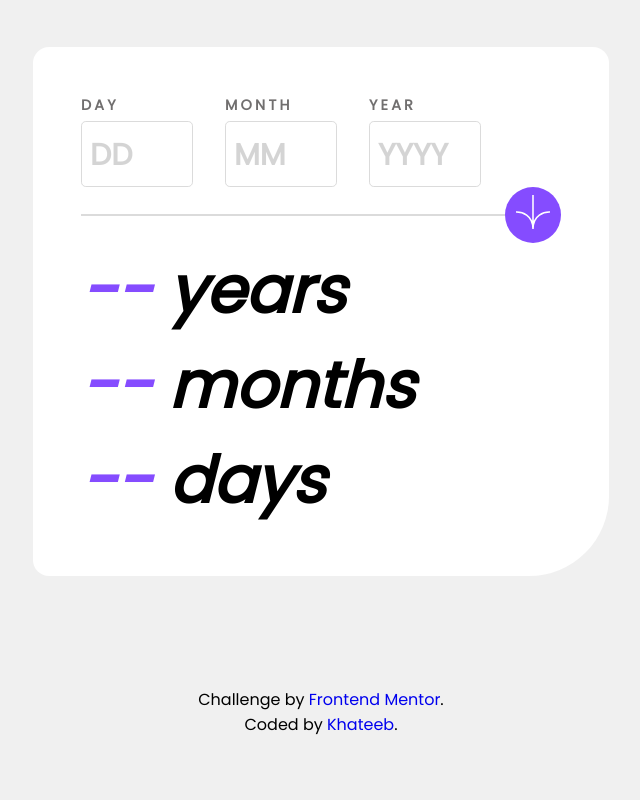
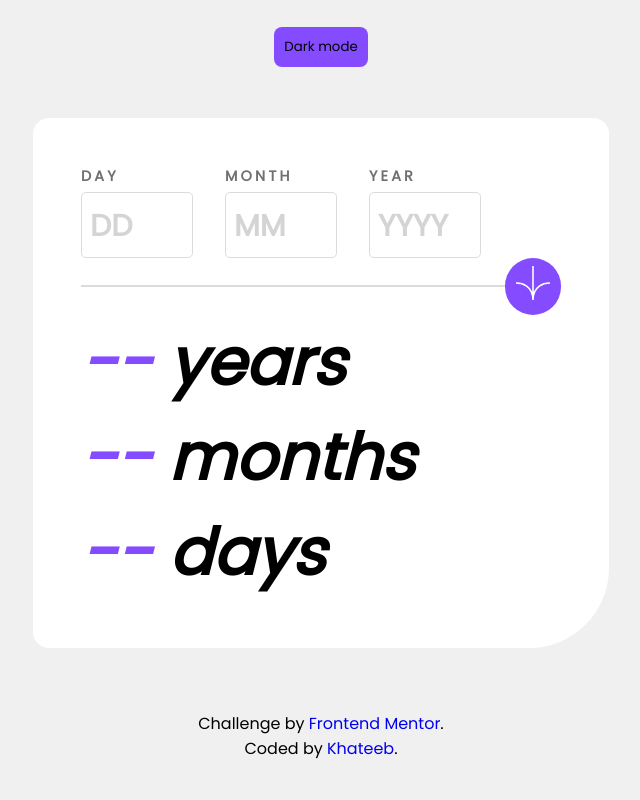
Before and after one commit to khateeboveskey/age-calculator-app, a PHP site: page / in a window 1280 px wide. Shown: the whole page, without its empty margins (319-959 px from the left). Run offline with PHP 8.4, Linux system fonts and the light colour scheme.

Commit message:
DM Styles added

```diff
--- a/css/style.css
+++ b/css/style.css
@@ -3,6 +3,7 @@
 
 /* variables */
 :root {
+	/* Light mode */
 	--primary-purple: hsl(259, 100%, 65%);
 	--light-red: hsl(0, 100%, 67%);
 	--White: hsl(0, 0%, 100%);
@@ -10,6 +11,12 @@
 	--Light-grey: hsl(0, 0%, 86%);
 	--Smokey-grey: hsl(0, 1%, 44%);
 	--Off-black: hsl(0, 0%, 8%);
+
+	/* Dark Mode */
+	--text: hsl(36, 10%, 90%);
+	--body-background: hsl(204, 7%, 14%);
+	--form-background: hsl(200, 6%, 10%);
+	--input-background: hsl(0, 0%, 23%);
 }
 
 * {
@@ -37,7 +44,7 @@ a {
 }
 
 body {
-	overflow: hidden;
+	overflow-x: hidden;
 	height: 100vh;
 	width: 100vw;
 	display: grid;
@@ -131,7 +138,7 @@ hr {
 	}
 }
 
-button {
+button#calculate-btn {
 	aspect-ratio: 1/1;
 	width: 4rem;
 	border-radius: 100%;
@@ -211,3 +218,32 @@ div.process-separator {
 	padding: 2rem;
 	text-align: center;
 }
+
+/* Dark Mode */
+
+.dark-mode {
+	color: var(--text);
+}
+
+form.dark-mode {
+	background-color: var(--form-background);
+}
+
+body.dark-mode {
+	background-color: var(--body-background);
+}
+
+input.dark-mode {
+	background-color: var(--input-background);
+	border: 1px solid var(--form-background);
+}
+
+#toggle-dark-mode {
+	width: fit-content;
+	border-radius: 0.5rem;
+	padding: 10px;
+	background-color: var(--primary-purple);
+	cursor: pointer;
+	border: 0;
+	margin: 20px;
+}
--- a/index.html
+++ b/index.html
@@ -13,6 +13,10 @@
 </head>
 
 <body>
+
+  <div id="options">
+    <button id="toggle-dark-mode" onclick="toggleDarkMode()">Dark mode</button>
+  </div>
 
   <form>
 
```
